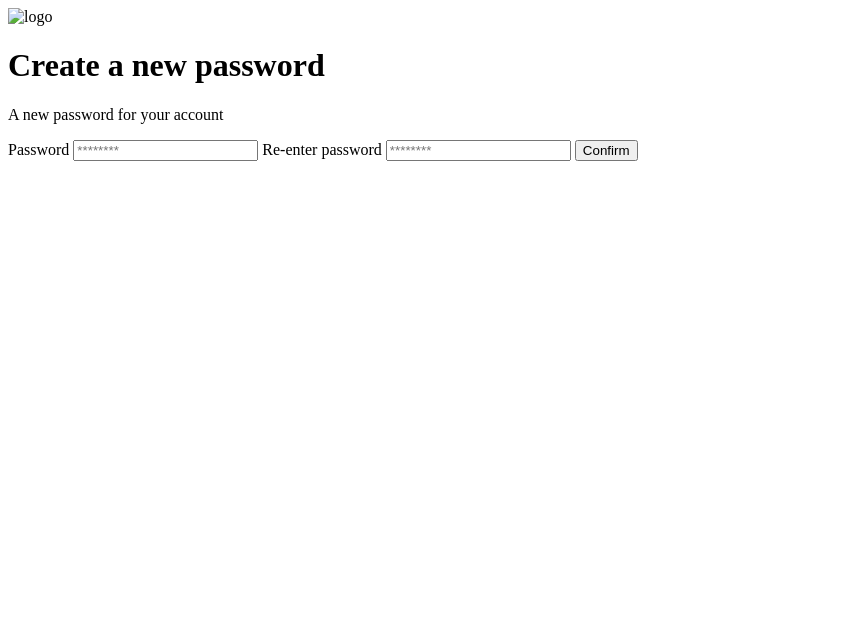
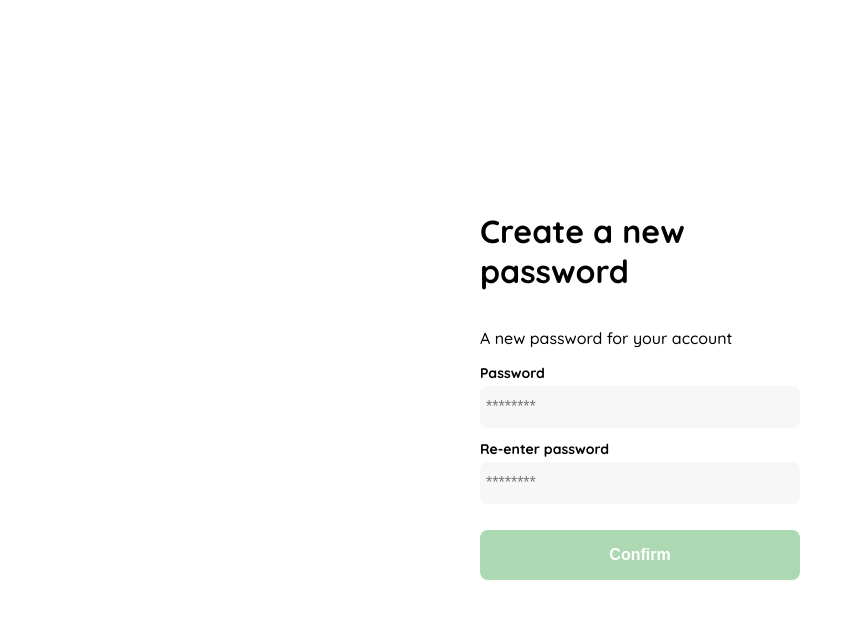
Before and after one commit to Faus34/YardSales, a plain HTML site: page newPassword.html in a window 1280 px wide. Shown: the whole page, without its empty margins (0-855 px from the left). Drawn offline with Linux system fonts and the light colour scheme.

Commit message:
Added the style for the new password page

```diff
--- a/newPassword.html
+++ b/newPassword.html
@@ -5,12 +5,102 @@
     <meta charset="UTF-8">
     <meta http-equiv="X-UA-Compatible" content="IE=edge">
     <meta name="viewport" content="width=device-width, initial-scale=1.0">
+    <link rel="preconnect" href="https://fonts.googleapis.com">
+    <link rel="preconnect" href="https://fonts.gstatic.com" crossorigin>
+    <link href="https://fonts.googleapis.com/css2?family=Quicksand:wght@300;500;700&display=swap" rel="stylesheet">
     <title>Yard Sales</title>
+    <style>
+        :root {
+        --white: #ffffff;
+        --black: #000000;
+        --dark: #233830;
+        --very-light-pink: #c7c7c7;
+        --text-input-field: #f7f7f7;
+        --hospital-green: #acd9b2;
+        --small: 14px;
+        --medium: 16px;
+        --large: 18px;
+        }
+        body {
+            margin: 0;
+            font-family: "Quicksand", sans-serif;
+        }
+        .login{
+            width: 100%;
+            height: 100vh;
+            display: grid;
+            place-items: center;
+        }
+        .form-container{
+            display: grid;
+            grid-template-rows: auto 1fr auto;
+            width: 320px;
+        }
+        .logo{
+            width: 150px;
+            margin-bottom: 48px;
+            justify-self: center;
+            display: none;
+        }
+        .tittle{
+            font-size: var(--large);
+            margin-bottom: 12px;
+            text-align: center;
+        }
+        .subtittle {
+            color: var(--very-light-pink);
+            font-size: var(--medium);
+            font-weight: 300;
+            margin-top: 0;
+            margin-bottom: 32;
+            text-align: center;
+        }
+        .form {
+            display: flex;
+            flex-direction: column;
+        }
+        .label {
+            font-size: var(--small);
+            font-weight: bold;
+            margin-bottom: 4px;
+        }
+        input{
+            background-color: var(--text-input-field);
+            border: none;
+            border-radius: 8px;
+            height: 30px;
+            font-size: var(--medium);
+            padding: 6px;
+            margin-bottom: 12px;
+        }
+        .primary-button {
+            background-color: var(--hospital-green);
+            border-radius: 8px;
+            border: none;
+            color: var(--white);
+            width: 100%;
+            cursor: pointer;
+            font-size: var(--medium);
+            font-weight: bold;
+            height: 50px;
+        }
+        .login-button {
+            margin-top: 14px;
+            margin-bottom: 30px;
+        }
+
+        @media (max-width: 640px){
+            .logo {
+                display: block;
+            }
+        }
+
+    </style>
 </head>
 <body>
     <div class="login">
         <div class="form-container">
-            <img src="#" alt="logo">
+            <img src="./Assets/Logos/logo_yard_sale.svg" alt="logo" class="logo">
 
             <h1 class="title">Create a new password</h1>
             <p class="subtitle">A new password for your account</p>
```
